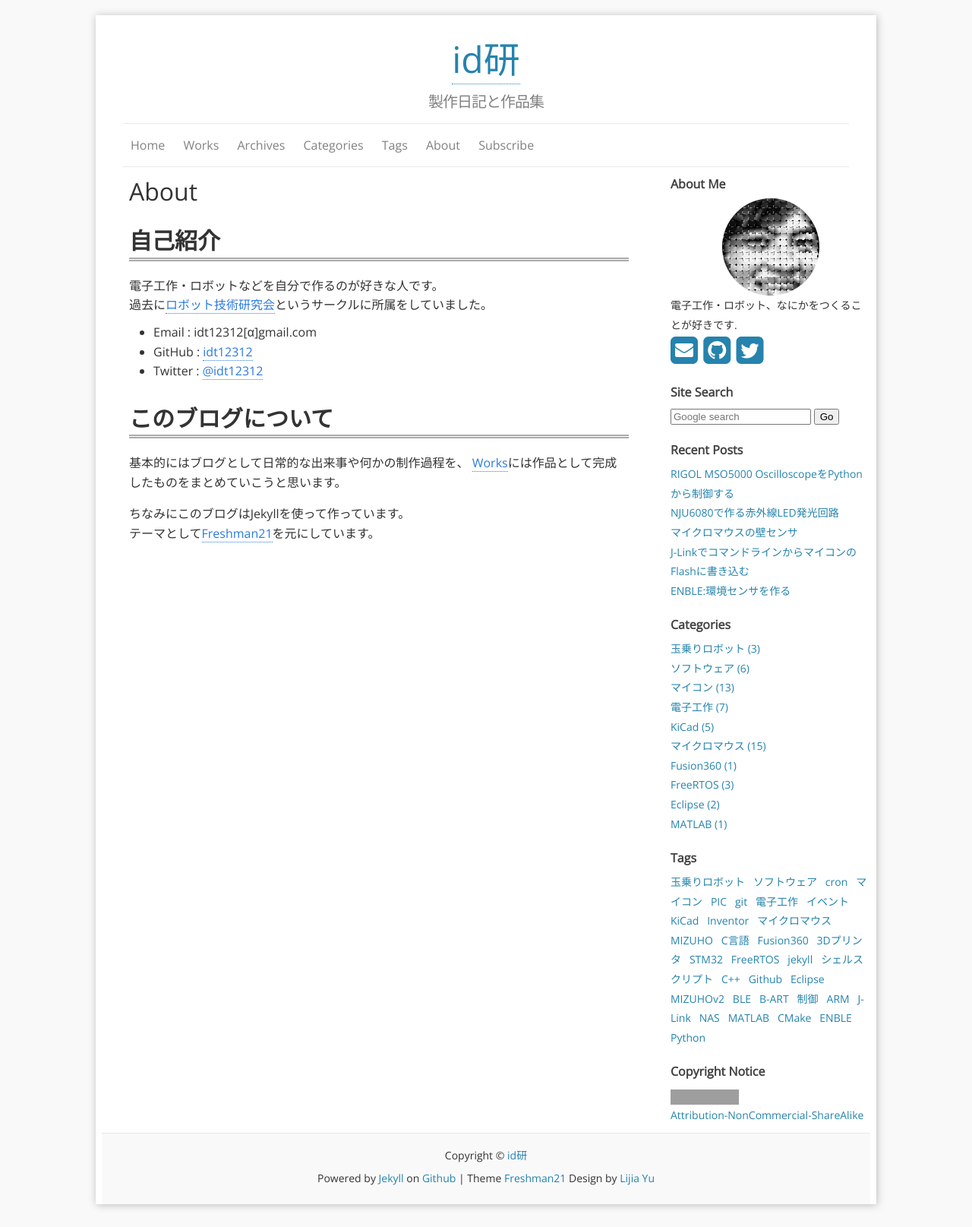
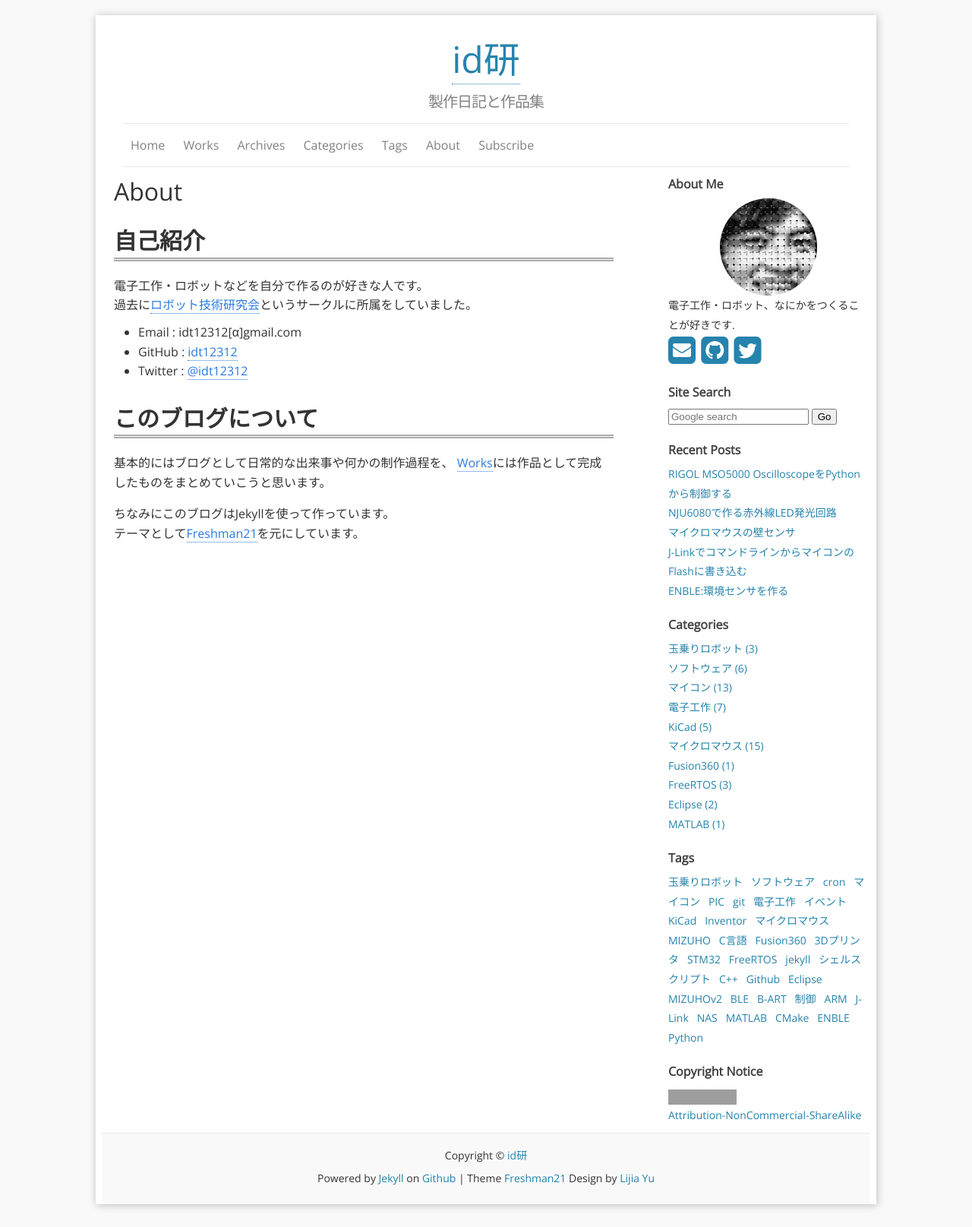
Before and after one commit to idt12312/idken-blog, a Jekyll site: the page built from f_about.md, in a window 1280 px wide. Shown: the whole page at 76% size. Built offline with Jekyll 4.4.1, drawn with Linux system fonts in a browser that asks for light colours; nearby versions of some CDN libraries; grey boxes are pictures that could not be loaded.

Commit message:
pageの横幅を修正

```diff
--- a/_sass/_base.scss
+++ b/_sass/_base.scss
@@ -70,7 +70,7 @@ ul, ol, dl, figure,
 .col-sm-8,.col-sm-2{
   position:relative;
   min-height:1px;
-  margin: 0px 5px 0px 36px;
+  margin: 0 0.5rem 0 1rem;
 }
 
 
```
